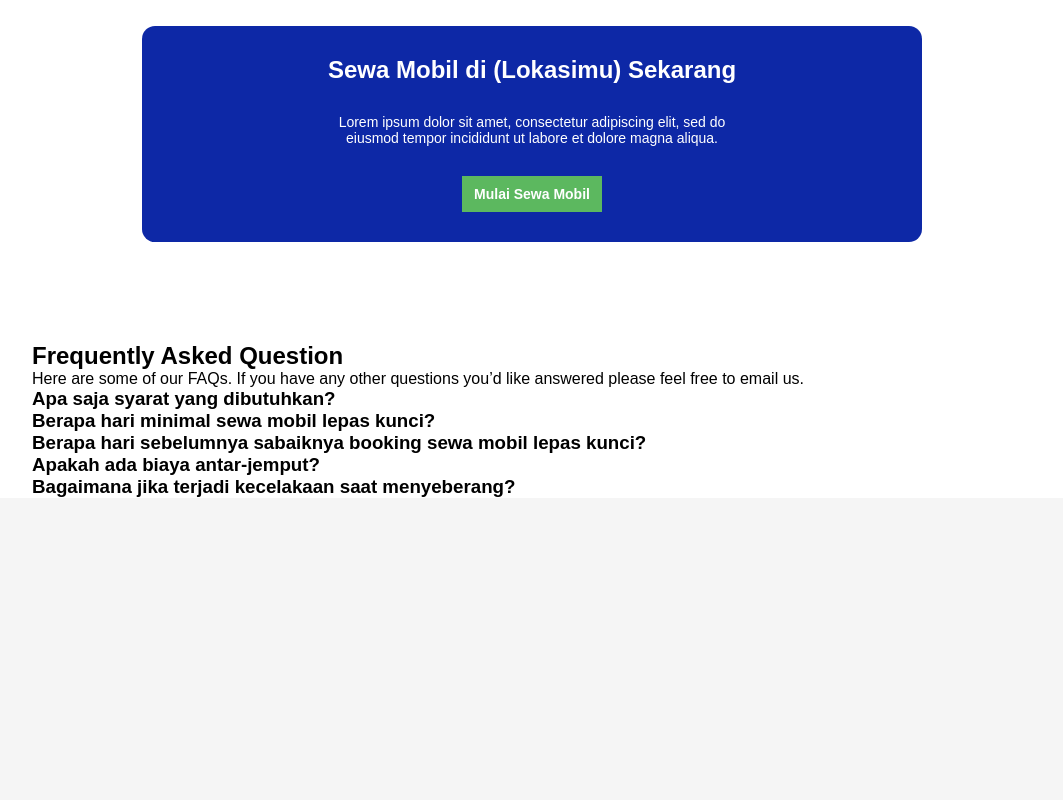
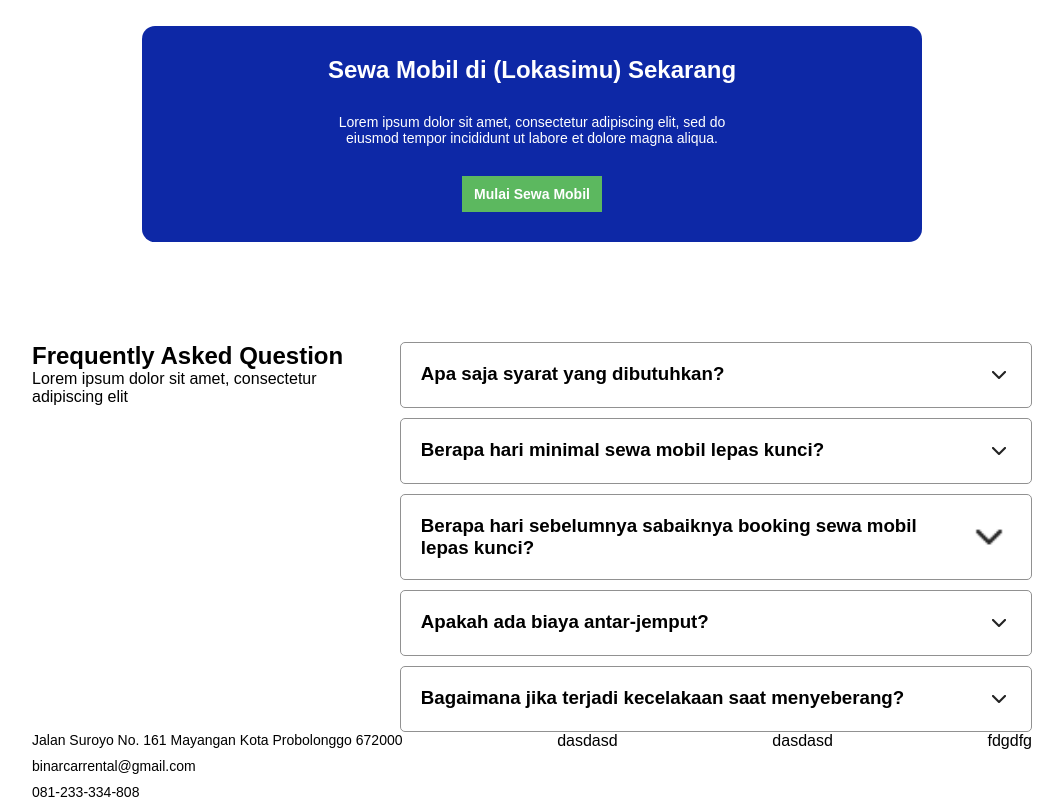
Before and after one commit to asyhadihakim/binar_car_project, a React app: page / in a window 1280 px wide. Shown: the part 3693-4493 px from the top of the page, without its empty margins (108-1171 px from the left). Before the commit the page ends 4191 px from the top, so only its background shows below. Built offline with nearby package versions, Linux system fonts and the light colour scheme; the HTML template or start-up script is replaced by a standard one.

Commit message:
add footer app

```diff
--- a/src/App.jsx
+++ b/src/App.jsx
@@ -6,6 +6,7 @@ import WhyUs from "./components/WhyUs";
 import Testimonial from "./components/Testimonial";
 import Rental from "./components/Rental";
 import Faq from "./components/Faq";
+import Footer from "./components/Footer";
 function App() {
   return (
     <div>
@@ -16,6 +17,7 @@ function App() {
       <Testimonial />
       <Rental />
       <Faq />
+      <Footer />
     </div>
   );
 }
--- a/src/components/Faq.jsx
+++ b/src/components/Faq.jsx
@@ -5,15 +5,13 @@ const Faq = () => {
       <div className="faq-wrapper">
         <div className="faq-left">
           <h2>Frequently Asked Question</h2>
-          <p>
-            Here are some of our FAQs. If you have any other questions you’d
-            like answered please feel free to email us.
-          </p>
+          <p>Lorem ipsum dolor sit amet, consectetur adipiscing elit</p>
         </div>
         <div className="faq-right">
           {faqList.map((data) => (
             <div className="faq-right-items">
               <h3>{data.title}</h3>
+              <img src="./src/assets/fi_chevron-down.png"></img>
             </div>
           ))}
         </div>
--- /dev/null
+++ b/src/components/Footer.jsx
@@ -0,0 +1,18 @@
+const Footer = () => {
+  return (
+    <div className="footer-container">
+      <div className="footer-wrapper">
+        <div className="footer-contact">
+          <p>Jalan Suroyo No. 161 Mayangan Kota Probolonggo 672000</p>
+          <p>binarcarrental@gmail.com</p>
+          <p>081-233-334-808</p>
+        </div>
+        <div className="footer-menus">dasdasd</div>
+        <div className="footer-media">dasdasd</div>
+        <div className="footer-logo">fdgdfg</div>
+      </div>
+    </div>
+  );
+};
+
+export default Footer;
--- a/src/style.css
+++ b/src/style.css
@@ -311,4 +311,45 @@ body {
 .faq-wrapper {
   margin: 0 auto;
   max-width: 1000px;
+  display: flex;
+  justify-content: space-between;
+  gap: 10px;
 }
+
+.faq-right {
+  display: flex;
+  flex-direction: column;
+  gap: 10px;
+}
+
+.faq-right-items {
+  display: flex;
+  justify-content: space-between;
+  padding: 20px;
+  border: #919191 1px solid;
+  background-color: #ffffff;
+  border-radius: 5px;
+}
+
+.footer-container {
+  background: white;
+}
+
+.footer-wrapper {
+  margin: 0 auto;
+  max-width: 1000px;
+  display: flex;
+  justify-content: space-between;
+  gap: 10px;
+}
+
+.footer-contact {
+  display: flex;
+  flex-direction: column;
+  gap: 10px;
+}
+
+.footer-contact p {
+  font-size: 14px;
+  font-weight: 500;
+}
```
Also changed, not shown: src/assets/fi_chevron-down.png (added).
